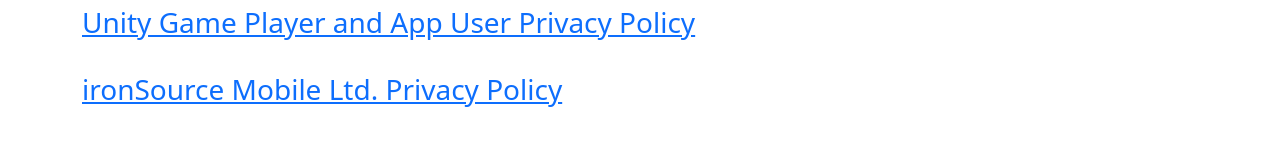
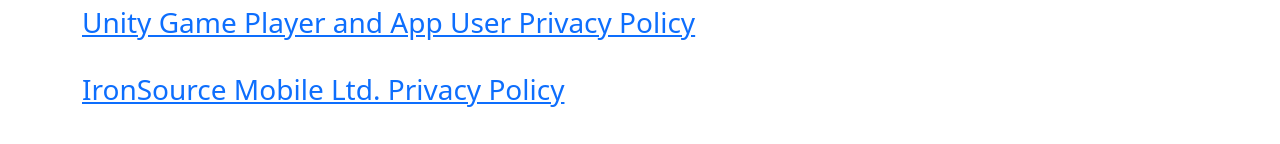
Before and after one commit to HoldCrowd/HoldCrowd.github.io, a plain HTML site: page game/privacypolicyspacerelaxation.html in a window 1280 px wide. Shown: the part 581-725 px from the top of the page. Drawn offline with nearby package versions, Linux system fonts and the light colour scheme.

Commit message:
ironSource Privacy Policy 2
ironSource Privacy Policy 2

```diff
--- a/game/privacypolicyspacerelaxation.html
+++ b/game/privacypolicyspacerelaxation.html
@@ -123,7 +123,7 @@
               </a>
               <br /><br />
               <a href="https://developers.is.com/ironsource-mobile/air/ironsource-mobile-privacy-policy" target="_blank" rel="nofollow">
-                ironSource Mobile Ltd. Privacy Policy
+                IronSource Mobile Ltd. Privacy Policy
               </a>
               <br /><br />
               <a href="https://unity.com/legal/content-policy" target="_blank" rel="nofollow">
```
